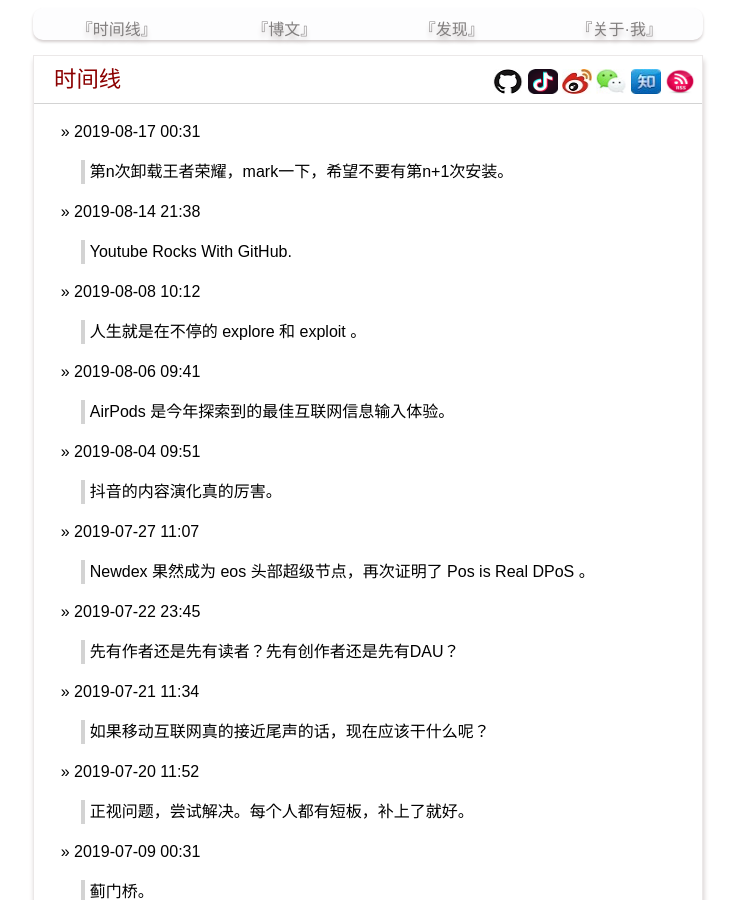
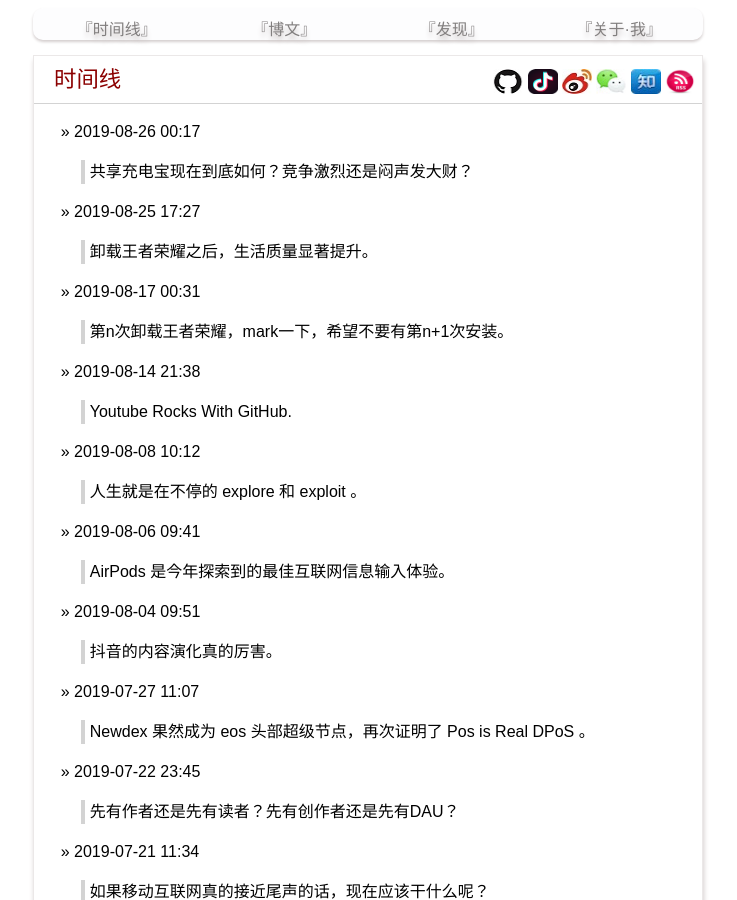
Before and after one commit to yanyiwu/blog, a Jekyll site: the page built from index.md, in a window 1280 px wide and 900 px high. Shown: the whole window, without its empty margins (272-1009 px from the left). Built offline with Jekyll 4.4.1, drawn with Linux system fonts in a browser that asks for light colours; Markdown is read by kramdown in place of the engine named in the settings; comment, search, counter and statistics services are not loaded.

Commit message:
[moment]

```diff
--- a/index.md
+++ b/index.md
@@ -2,6 +2,14 @@
 layout: posting
 title: 时间线
 ---
+
+&raquo; 2019-08-26 00:17
+
+> 共享充电宝现在到底如何？竞争激烈还是闷声发大财？
+
+&raquo; 2019-08-25 17:27
+
+> 卸载王者荣耀之后，生活质量显著提升。
 
 &raquo; 2019-08-17 00:31
 
```
